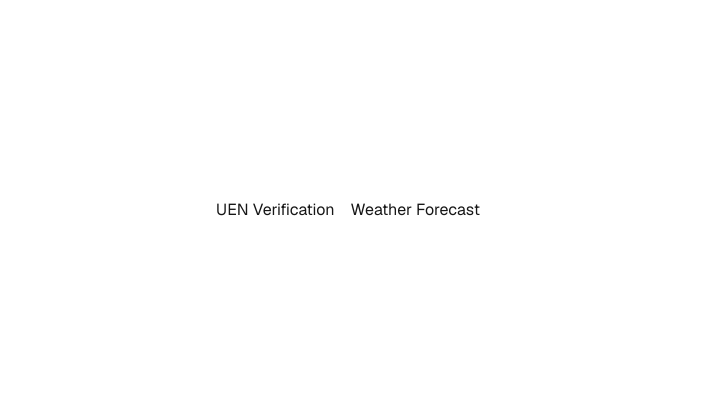
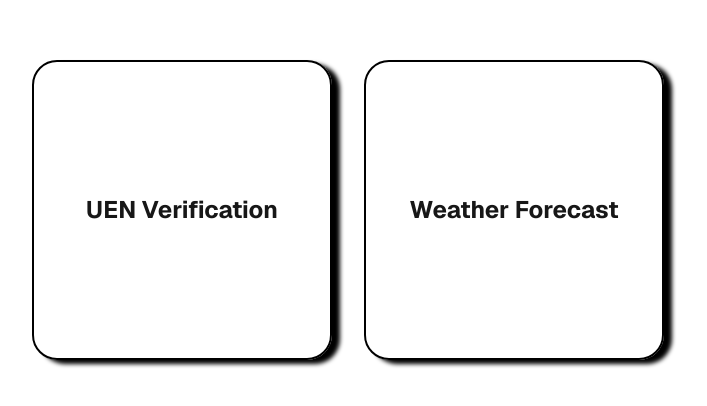
Before and after one commit to iAlanx3/sw_assignment, a Next.js app: page / in a window 1280 px wide. Shown: the part 150-556 px from the top of the page, without its empty margins (292-999 px from the left). Built offline with nearby package versions, Linux system fonts and the light colour scheme.

Commit message:
basic styling for landing page

```diff
--- a/src/app/globals.css
+++ b/src/app/globals.css
@@ -39,3 +39,26 @@ body {
 .hint-card {
   animation: slideDown 0.4s ease-out;
 }
+
+.link-card {
+  width: 30%;
+  height: auto;
+  aspect-ratio: 1 / 1;
+  border: 2px black solid;
+  border-radius: 25px;
+  box-shadow: 8px 4px 4px black;
+  max-width: 300px;
+  max-height: 300px;
+}
+
+.link-card:hover {
+  background-color: gray;
+}
+
+@media (orientation: portrait) {
+  .link-card {
+    aspect-ratio: 4 / 1; /* Width is 4 times height in portrait */
+    width: 80%; /* You can adjust this to fit your needs */
+    height: auto; /* Height is calculated based on aspect ratio */
+  }
+}
--- a/src/app/page.tsx
+++ b/src/app/page.tsx
@@ -1,4 +1,5 @@
 "use client";
+import "./globals.css";
 
 import Link from "next/link";
 
@@ -15,10 +16,15 @@ const navItems = [
 
 export default function Home() {
 	return (
-		<div className="flex flex-row gap-x-4 min-h-screen items-center justify-center px-8 pb-20 sm:px-20 font-[family-name:var(--font-geist-sans)]">
+		<div className="flex flex-col w-full gap-y-8 lg:flex-row lg:gap-x-8 min-h-screen items-center justify-center px-8 pb-20 sm:px-20 font-[family-name:var(--font-geist-sans)]">
 			{navItems.map((item, index) => (
-				<Link key={index} href={item.href}>
-					<div>{item.name}</div>
+				<Link
+					key={index}
+					href={item.href}
+					className="link-card flex items-center justify-center p-4 ">
+					<p className="text-center font-bold text-2xl text-wrap">
+						{item.name}
+					</p>
 				</Link>
 			))}
 		</div>
--- a/src/app/weather_forecast/components/WeatherMap.tsx
+++ b/src/app/weather_forecast/components/WeatherMap.tsx
@@ -16,7 +16,7 @@ export const WeatherMap = ({ latitude, longitude, weather, icon }: Props) => {
 	}
 
 	return (
-		<div className="flex items-center justify-center w-full h-full min-h-[300px]">
+		<div className="flex items-center justify-center w-full min-h-[300px] h-[300px] sm:h-[400px]">
 			<Map defaultCenter={defaultSGCoord} defaultZoom={10}>
 				<ZoomControl />
 				{weather && (
```
